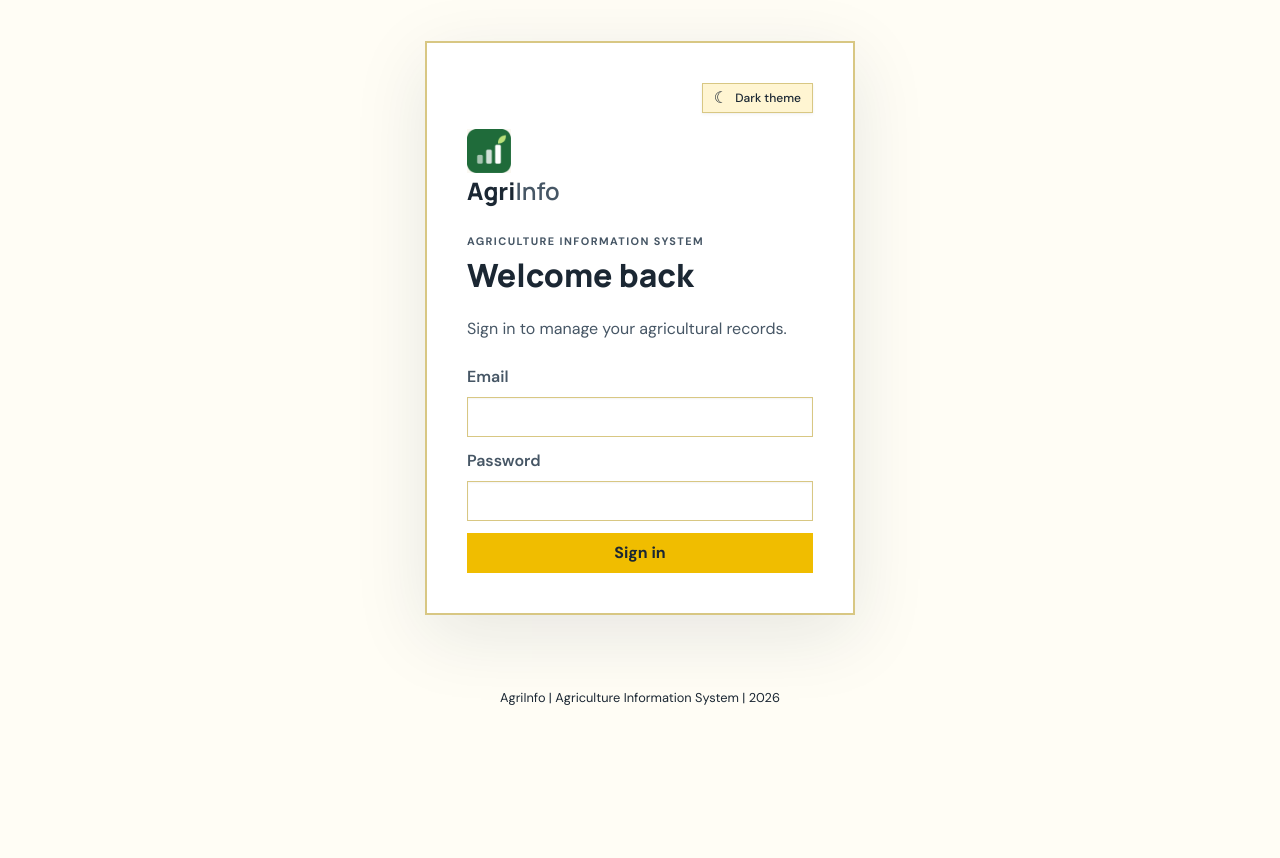
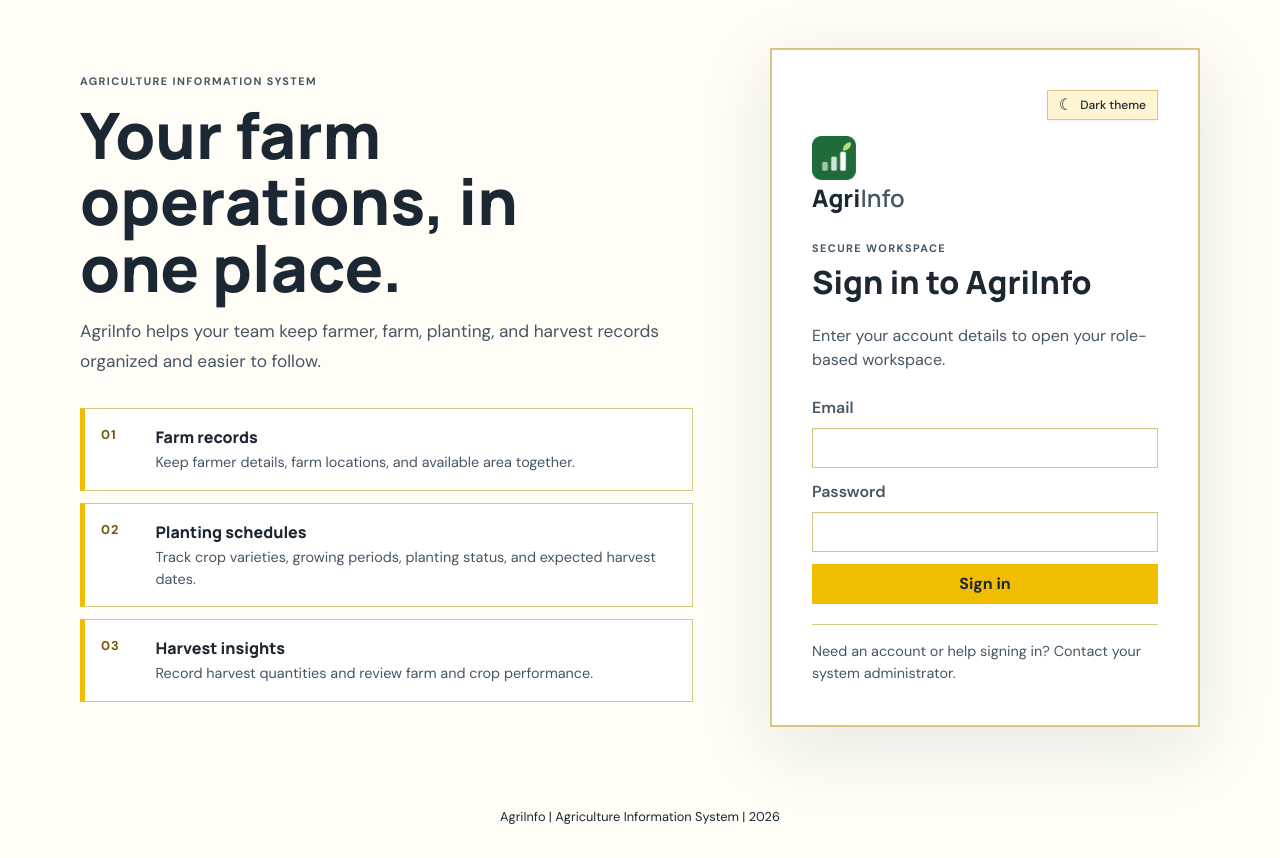
Before and after one commit to FROGROWL/3Y-1S-AP3-Midterm-Project, a PHP site: page /index.php?page=login in a window 1280 px wide. Before the commit the page ends 705 px from the top, so only its background shows below. Run offline with PHP 8.4, Linux system fonts and the light colour scheme; some libraries are stand-ins or nearby versions.

Commit message:
Expand AgriInfo login page

```diff
--- a/assets/app.css
+++ b/assets/app.css
@@ -6,7 +6,7 @@
 @import url('css/dashboard.css');
 @import url('css/dashboard-panels.css');
 @import url('css/components.css?v=3');
-@import url('css/forms.css?v=2');
+@import url('css/forms.css?v=3');
 @import url('css/modules.css');
 @import url('css/reports.css?v=2');
 @import url('css/responsive.css');
--- a/assets/css/forms.css
+++ b/assets/css/forms.css
@@ -1,14 +1,83 @@
 .login-wrap {
     display: grid;
     min-height: calc(100vh - 9rem);
-    padding: 2rem;
+    padding: 3rem 2rem;
     place-items: center;
+}
+
+.login-shell {
+    display: grid;
+    width: min(100%, 1120px);
+    grid-template-columns: minmax(0, 1.2fr) minmax(20rem, 430px);
+    align-items: center;
+    gap: clamp(2rem, 6vw, 5rem);
+}
+
+.login-intro {
+    max-width: 42rem;
+}
+
+.login-intro .title {
+    max-width: 11ch;
+    margin: 0.8rem 0 1rem;
+    color: var(--text);
+    font-size: clamp(2.35rem, 5vw, 4rem);
+    line-height: 1.04;
+}
+
+.login-intro-copy {
+    max-width: 38rem;
+    color: var(--muted);
+    font-size: 1.08rem;
+    line-height: 1.7;
+}
+
+.login-highlights {
+    display: grid;
+    gap: 0.75rem;
+    margin-top: 2rem;
+}
+
+.login-highlight {
+    display: grid;
+    grid-template-columns: 2.5rem 1fr;
+    gap: 0.9rem;
+    padding: 1rem;
+    border: 1px solid var(--border);
+    border-left: 5px solid var(--accent-gold);
+    background: var(--surface);
+}
+
+.login-highlight-number {
+    color: var(--primary);
+    font-size: 0.8rem;
+    font-weight: 800;
+    letter-spacing: 0.08em;
+}
+
+.login-highlight h2 {
+    margin-bottom: 0.2rem;
+    color: var(--text);
+    font-weight: 800;
+}
+
+.login-highlight p,
+.login-access-note {
+    color: var(--muted);
+    font-size: 0.9rem;
+    line-height: 1.5;
 }
 
 .login-card {
     width: min(100%, 430px);
     padding: 2.5rem;
     box-shadow: 0 20px 70px #1425361a;
+}
+
+.login-access-note {
+    margin-top: 1.25rem;
+    padding-top: 1rem;
+    border-top: 1px solid var(--border);
 }
 
 .login-actions {
--- a/assets/css/responsive.css
+++ b/assets/css/responsive.css
@@ -99,7 +99,27 @@
         padding: 1rem;
     }
 
+    .login-shell {
+        max-width: 34rem;
+        grid-template-columns: minmax(0, 1fr);
+        gap: 1.5rem;
+    }
+
+    .login-intro .title {
+        font-size: clamp(2rem, 9vw, 3rem);
+    }
+
+    .login-highlights {
+        gap: 0.5rem;
+        margin-top: 1.25rem;
+    }
+
+    .login-highlight {
+        padding: 0.8rem;
+    }
+
     .login-card {
+        width: 100%;
         padding: 1.5rem;
     }
 
--- a/views/login.php
+++ b/views/login.php
@@ -3,7 +3,40 @@ $layoutTitle = 'Sign in';
 require __DIR__ . '/layout-top.php';
 ?>
 <main class="login-wrap">
-    <section class="login-card">
+    <div class="login-shell">
+        <section class="login-intro" aria-labelledby="login-intro-title">
+            <p class="eyebrow">AGRICULTURE INFORMATION SYSTEM</p>
+            <h1 id="login-intro-title" class="title is-1">Your farm operations, in one place.</h1>
+            <p class="login-intro-copy">
+                AgriInfo helps your team keep farmer, farm, planting, and harvest records organized
+                and easier to follow.
+            </p>
+            <div class="login-highlights" aria-label="What you can manage in AgriInfo">
+                <article class="login-highlight">
+                    <span class="login-highlight-number">01</span>
+                    <div>
+                        <h2>Farm records</h2>
+                        <p>Keep farmer details, farm locations, and available area together.</p>
+                    </div>
+                </article>
+                <article class="login-highlight">
+                    <span class="login-highlight-number">02</span>
+                    <div>
+                        <h2>Planting schedules</h2>
+                        <p>Track crop varieties, growing periods, planting status, and expected harvest dates.</p>
+                    </div>
+                </article>
+                <article class="login-highlight">
+                    <span class="login-highlight-number">03</span>
+                    <div>
+                        <h2>Harvest insights</h2>
+                        <p>Record harvest quantities and review farm and crop performance.</p>
+                    </div>
+                </article>
+            </div>
+        </section>
+
+        <section class="login-card" aria-labelledby="login-form-title">
             <div class="login-actions">
                 <button
                     class="button is-small theme-toggle"
@@ -23,9 +56,9 @@ require __DIR__ . '/layout-top.php';
                 >
                 <span>Agri<span class="brand-light">Info</span></span>
             </div>
-        <p class="eyebrow mt-5">AGRICULTURE INFORMATION SYSTEM</p>
-        <h1 class="title is-3 mt-2">Welcome back</h1>
-        <p class="has-text-grey mb-5">Sign in to manage your agricultural records.</p>
+            <p class="eyebrow mt-5">SECURE WORKSPACE</p>
+            <h2 id="login-form-title" class="title is-3 mt-2">Sign in to AgriInfo</h2>
+            <p class="has-text-grey mb-5">Enter your account details to open your role-based workspace.</p>
 
             <form method="post">
                 <input type="hidden" name="csrf" value="<?= e(csrf()) ?>">
@@ -53,7 +86,9 @@ require __DIR__ . '/layout-top.php';
                 </div>
                 <button class="button is-primary is-fullwidth mt-3">Sign in</button>
             </form>
+            <p class="login-access-note">Need an account or help signing in? Contact your system administrator.</p>
 
         </section>
+    </div>
 </main>
 <?php require __DIR__ . '/layout-bottom.php'; ?>
```
Lines whose indentation alone changed are shown as unchanged.
